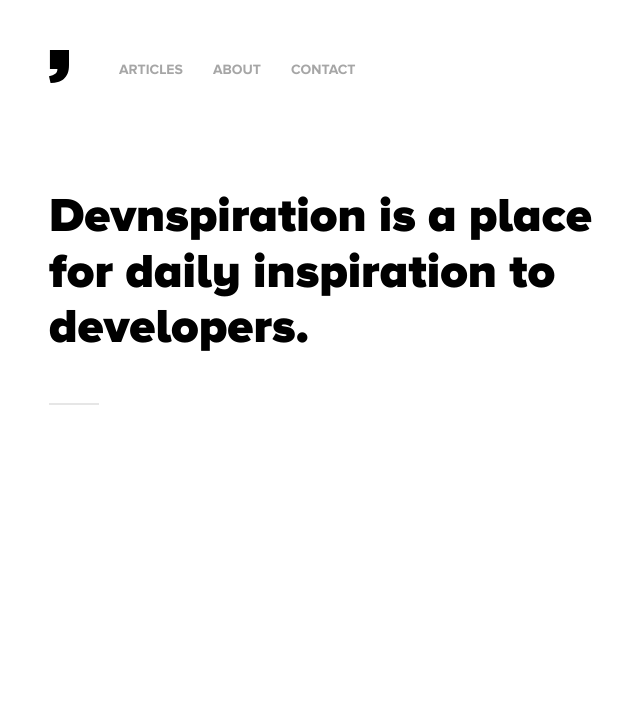
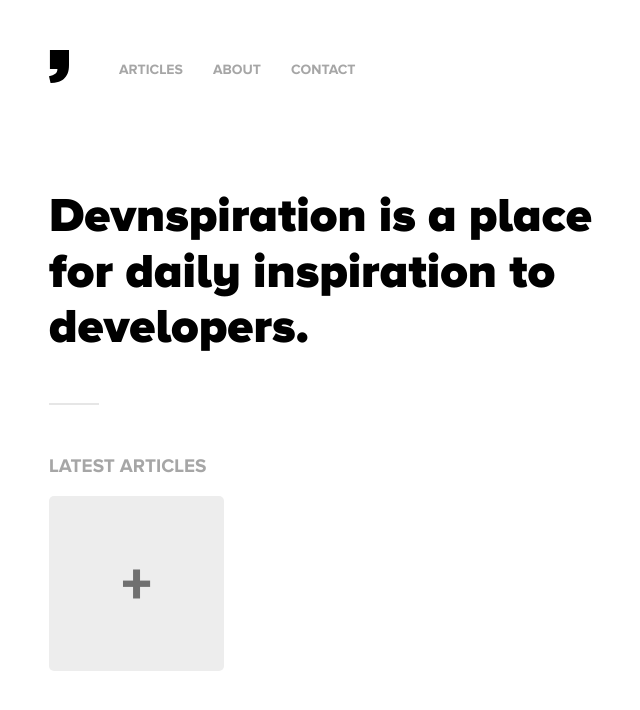
Before and after one commit to devnspiration/devnspiration.github.io, a Jekyll site: the page built from index.html, in a window 1280 px wide. Shown: the top 710 px of the page, without its empty margins (51-691 px from the left). Built offline with Jekyll 4.4.1, drawn with Linux system fonts in a browser that asks for light colours.

Commit message:
Create posts-carousel

```diff
--- /dev/null
+++ b/assets/_sass/molecules/_posts-carousel.sass
@@ -0,0 +1,43 @@
+.blog-posts_title
+  font:
+    size: 1.1875rem
+    weight: 600
+  text-transform: uppercase
+  color: lighten($color-dark, 65%)
+
+.posts-carousel
+  @extend %flexbox
+  +align-items(stretch)
+  height: 10.9375rem
+
+.posts-carousel_item
+  @extend %flexbox
+  +align-items(center)
+  overflow: hidden
+  max-width: 28.125rem
+  margin-right: 1.5625rem
+  border-radius: .3125rem
+  box-shadow: 0 .1875rem .3125rem rgba(0,0,0,.1)
+
+.posts-carousel_image
+  width: 10.9375rem
+  margin: 0
+
+.posts-carousel_title
+  margin: 0 1.5625rem
+  font:
+    size: 1.3125rem
+    weight: 600
+  color: lighten($color-dark, 44%)
+
+.posts-more
+  @extend %flexbox
+  +align-items(center)
+  +justify-content(center)
+  width: 10.9375rem
+  font:
+    size: 3.75rem
+    weight: 900
+  color: lighten($color-dark, 44%)
+  background-color: lighten($color-dark, 93%)
+  border-radius: .3125rem
--- /dev/null
+++ b/assets/_sass/organisms/_main.sass
@@ -0,0 +1,2 @@
+.main
+  @include container
--- a/assets/css/main.sass
+++ b/assets/css/main.sass
@@ -10,6 +10,8 @@
 @import 'atoms/links'
 
 @import 'molecules/menu'
+@import 'molecules/posts-carousel'
 
 @import 'organisms/header'
+@import 'organisms/main'
 @import 'organisms/footer'
--- a/index.html
+++ b/index.html
@@ -2,3 +2,19 @@
 layout: default
 slug: home
 ---
+
+<section class="blog-posts">
+  <h3 class="blog-posts_title">Latest articles</h3>
+
+  <div class="posts-carousel">
+    {% for post in site.posts %}
+    <a href="{{ post.url }}" class="posts-carousel_item">
+        <figure class="posts-carousel_image">
+          <img src="{{ post.thumb }}" alt="{{ post.title }}">
+        </figure>
+        <h4 class="posts-carousel_title">{{ post.title }}</h4>
+      </a>
+    {% endfor %}
+    <a href="/blog" class="posts-more" title="Show all posts">+</a>
+  </div>
+</section>
```
